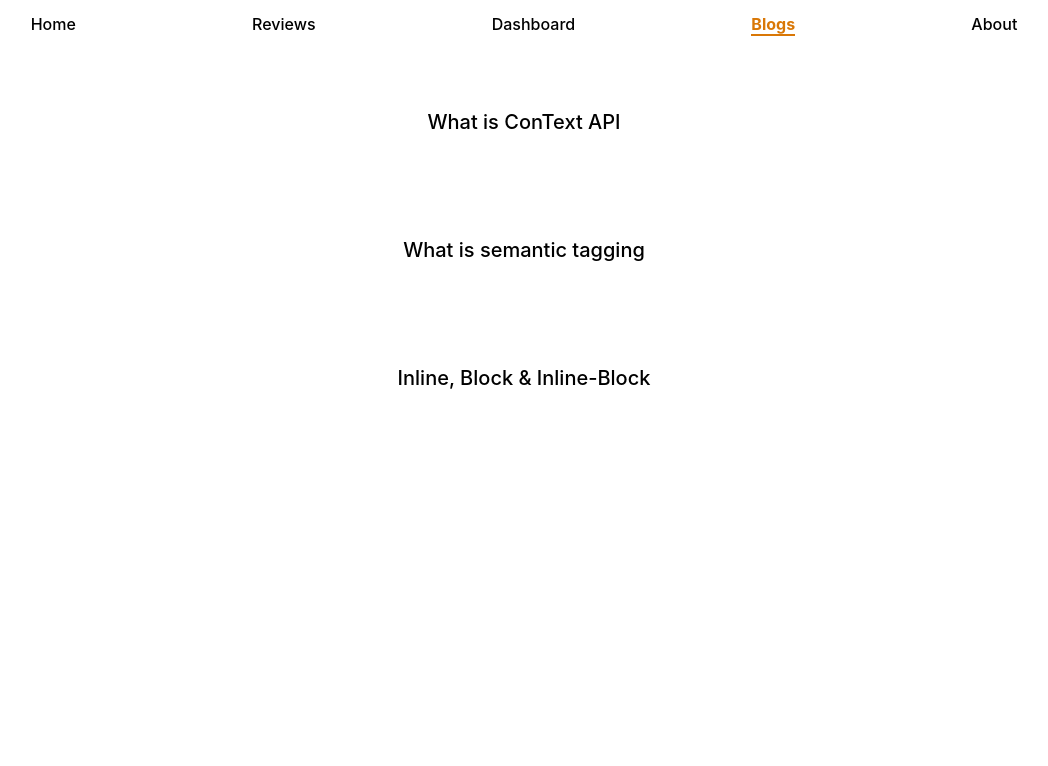
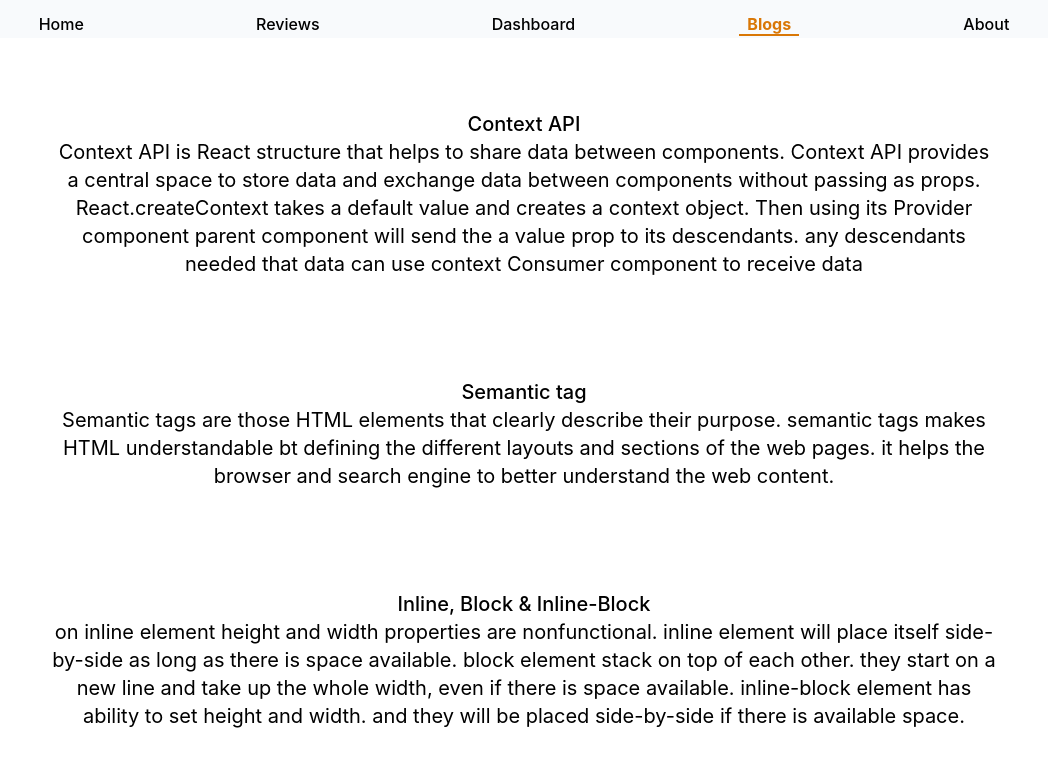
Before and after one commit to aduyti/buds3-review, a React (Create React App) app: page /blogs in a window 1280 px wide. Shown: the top 766 px of the page, without its empty margins (116-1164 px from the left). Built offline with nearby package versions, Linux system fonts and the light colour scheme.

Commit message:
answers & about

```diff
--- a/src/Components/About/About.js
+++ b/src/Components/About/About.js
@@ -2,8 +2,15 @@ import React from 'react';
 
 const About = () => {
     return (
-        <div>
-            about
+        <div className="bg-slate-300/50 mx-10 my-5 md:my-11 rounded-lg h-96 py-10">
+            <h1 className="text-3xl font-bold">About App</h1>
+            <p className="text-medium text-gray-900 text-xl pt-6">
+                routing | Active Link | 404
+                <br />
+                custom hook | tailwindcss
+                <br />
+                conditional render | recharts
+            </p>
         </div>
     );
 };
--- a/src/Components/Blogs/Blogs.js
+++ b/src/Components/Blogs/Blogs.js
@@ -5,16 +5,16 @@ const Blogs = () => {
     return (
         <div>
             <div className="p-10 m-5">
-                <h2 className="text-xl font-medium">What is ConText API</h2>
-                <p className="text-xl"></p>
+                <h2 className="text-xl font-medium">Context API</h2>
+                <p className="text-xl">Context API is React structure that helps to share data between components. Context API provides a central space to store data and exchange data between components without passing as props. React.createContext takes a default value and creates a context object. Then using its Provider component parent component will send the a value prop to its descendants. any descendants needed that data can use context Consumer component to receive data</p>
             </div>
             <div className="p-10 m-5">
-                <h2 className="text-xl font-medium">What is semantic tagging</h2>
-                <p className="text-xl"></p>
+                <h2 className="text-xl font-medium">Semantic tag</h2>
+                <p className="text-xl">Semantic tags are those HTML elements that clearly describe their purpose. semantic tags makes HTML understandable bt defining the different layouts and sections of the web pages. it helps the browser and search engine to better understand the web content.</p>
             </div>
             <div className="p-10 m-5">
                 <h2 className="text-xl font-medium">Inline, Block & Inline-Block</h2>
-                <p className="text-xl"></p>
+                <p className="text-xl">on inline element height and width properties are nonfunctional. inline element will place itself side-by-side as long as there is space available. block element stack on top of each other. they start on a new line and take up the whole width, even if there is space available. inline-block element has ability to set height and width. and they will be placed side-by-side if there is available space.</p>
             </div>
         </div>
     );
--- a/src/Components/CustomNavLink/CustomNavLink.js
+++ b/src/Components/CustomNavLink/CustomNavLink.js
@@ -9,7 +9,7 @@ const CustomNavLink = ({ children, to }) => {
     });
     return (
         <div>
-            <Link className={`${match ? "font-bold text-amber-600 border-b-2 border-amber-600" : "font-medium"}`} to={to}>{children}</Link>
+            <Link className={`px-2 ${match ? "font-bold text-amber-600 border-b-2 border-amber-600" : "font-medium"}`} to={to}>{children}</Link>
         </div>
     );
 };
--- a/src/Components/Header/Header.js
+++ b/src/Components/Header/Header.js
@@ -3,7 +3,7 @@ import CustomNavLink from '../CustomNavLink/CustomNavLink';
 
 const Header = () => {
     return (
-        <nav className="mb-8 md:flex md:justify-between mx-10 mt-3">
+        <nav className="mb-8 md:flex md:justify-between px-10 pt-3 pb-0.5 bg-slate-100/50">
             <CustomNavLink to='/'>Home</CustomNavLink>
             <CustomNavLink to='reviews'>Reviews</CustomNavLink>
             <CustomNavLink to='dashboard'>Dashboard</CustomNavLink>
```
Also changed, not shown: 1 other file (tests, documents, lock files or other folders).
